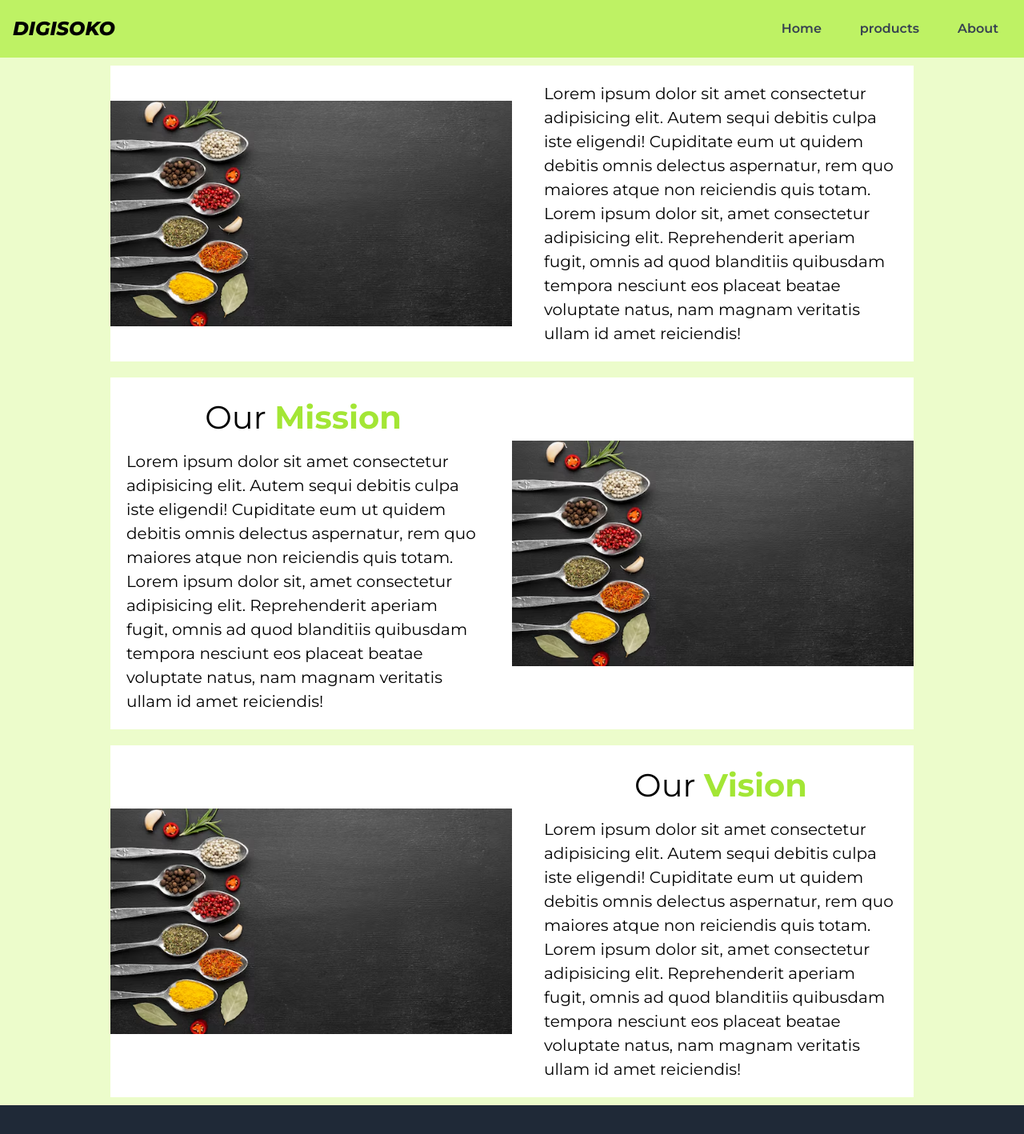
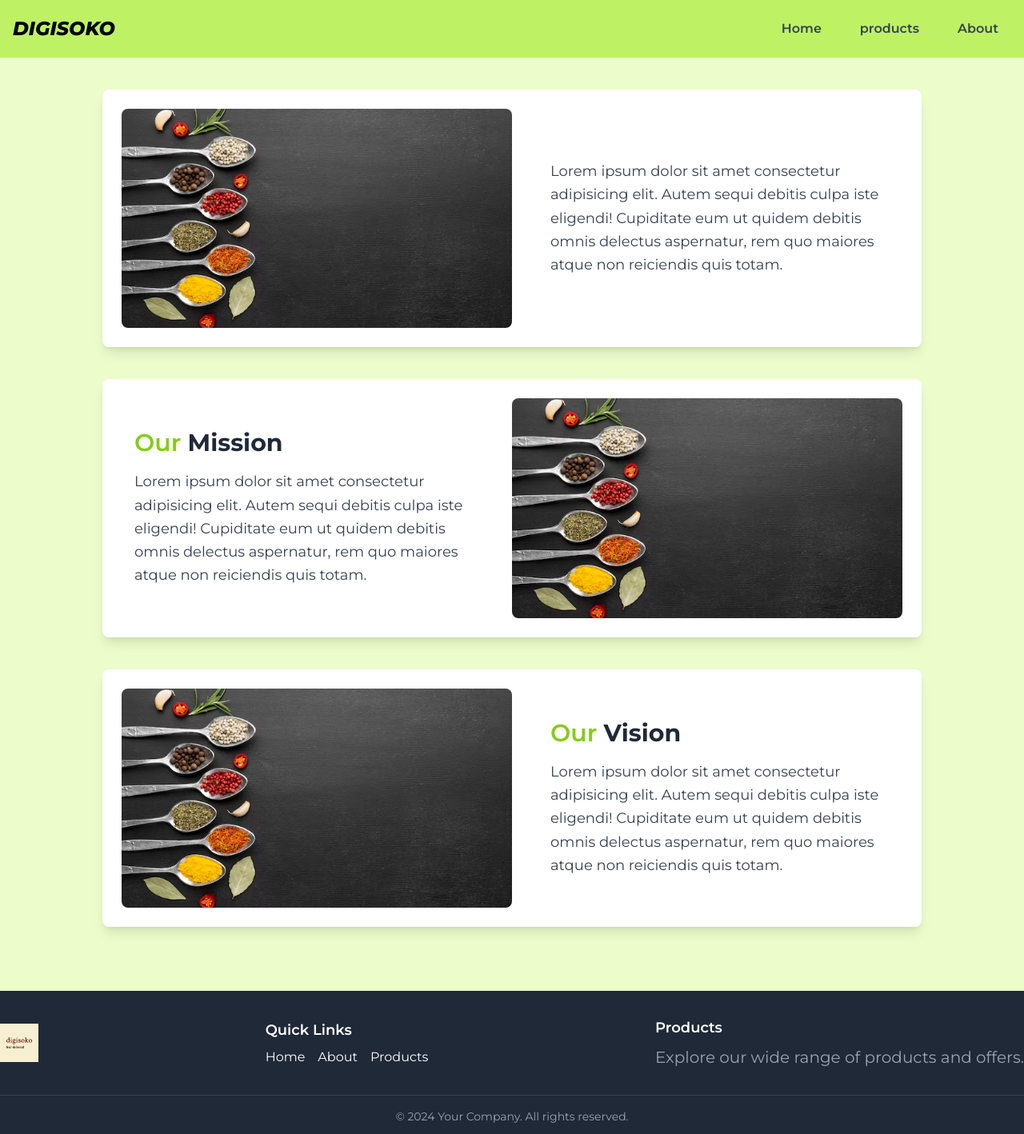
Before and after one commit to GEO-HACK/digisoko-ui, a React (Vite) app: page /about in a window 1280 px wide. Shown: the top 1418 px of the page at 80% size. Built offline with nearby package versions, Linux system fonts and the light colour scheme.

Commit message:
about page

```diff
--- a/src/pages/About.jsx
+++ b/src/pages/About.jsx
@@ -1,51 +1,43 @@
 import React from "react";
 import image from "../assets/images/image3.avif";
 
-export default function () {
+export default function About() {
   return (
-    <div className="about-ctn">
-      <section className="about-section">
-        <img src={image} className="image" />
-        <div className="about-details">
-          <p>
+    <div className="w-full flex flex-col items-center justify-center px-4 lg:px-10 py-10">
+      {/* Section 1 */}
+      <section className="bg-white flex flex-col lg:flex-row justify-center items-center gap-8 p-6 shadow-lg rounded-lg mb-10 w-full max-w-5xl">
+        <img src={image} className="w-full lg:w-1/2 rounded-lg object-cover" alt="About" />
+        <div className="text-center lg:text-left flex flex-col justify-center gap-4 p-4">
+          <p className="text-gray-700 text-lg leading-relaxed">
             Lorem ipsum dolor sit amet consectetur adipisicing elit. Autem sequi
             debitis culpa iste eligendi! Cupiditate eum ut quidem debitis omnis
-            delectus aspernatur, rem quo maiores atque non reiciendis quis
-            totam. Lorem ipsum dolor sit, amet consectetur adipisicing elit.
-            Reprehenderit aperiam fugit, omnis ad quod blanditiis quibusdam
-            tempora nesciunt eos placeat beatae voluptate natus, nam magnam
-            veritatis ullam id amet reiciendis!
+            delectus aspernatur, rem quo maiores atque non reiciendis quis totam.
           </p>
         </div>
       </section>
-      <section className="about-section reverse">
-        <img src={image} className="image" />
-        <div className="about-details">
-            <h2>Our <span>Mission</span></h2>
-          <p>
+
+      {/* Section 2 (Reverse) */}
+      <section className="bg-white flex flex-col lg:flex-row-reverse justify-center items-center gap-8 p-6 shadow-lg rounded-lg mb-10 w-full max-w-5xl">
+        <img src={image} className="w-full lg:w-1/2 rounded-lg object-cover" alt="Our Mission" />
+        <div className="text-center lg:text-left flex flex-col justify-center gap-4 p-4">
+          <h2 className="text-3xl font-semibold text-lime-500">Our <span className="text-gray-800">Mission</span></h2>
+          <p className="text-gray-700 text-lg leading-relaxed">
             Lorem ipsum dolor sit amet consectetur adipisicing elit. Autem sequi
             debitis culpa iste eligendi! Cupiditate eum ut quidem debitis omnis
-            delectus aspernatur, rem quo maiores atque non reiciendis quis
-            totam. Lorem ipsum dolor sit, amet consectetur adipisicing elit.
-            Reprehenderit aperiam fugit, omnis ad quod blanditiis quibusdam
-            tempora nesciunt eos placeat beatae voluptate natus, nam magnam
-            veritatis ullam id amet reiciendis!
+            delectus aspernatur, rem quo maiores atque non reiciendis quis totam.
           </p>
         </div>
       </section>
-      <section className="about-section">
-        <img src={image} className="image" />
-        <div className="about-details">
-        <h2>Our <span>Vision</span></h2>
 
-          <p>
+      {/* Section 3 */}
+      <section className="bg-white flex flex-col lg:flex-row justify-center items-center gap-8 p-6 shadow-lg rounded-lg mb-10 w-full max-w-5xl">
+        <img src={image} className="w-full lg:w-1/2 rounded-lg object-cover" alt="Our Vision" />
+        <div className="text-center lg:text-left flex flex-col justify-center gap-4 p-4">
+          <h2 className="text-3xl font-semibold text-lime-500">Our <span className="text-gray-800">Vision</span></h2>
+          <p className="text-gray-700 text-lg leading-relaxed">
             Lorem ipsum dolor sit amet consectetur adipisicing elit. Autem sequi
             debitis culpa iste eligendi! Cupiditate eum ut quidem debitis omnis
-            delectus aspernatur, rem quo maiores atque non reiciendis quis
-            totam. Lorem ipsum dolor sit, amet consectetur adipisicing elit.
-            Reprehenderit aperiam fugit, omnis ad quod blanditiis quibusdam
-            tempora nesciunt eos placeat beatae voluptate natus, nam magnam
-            veritatis ullam id amet reiciendis!
+            delectus aspernatur, rem quo maiores atque non reiciendis quis totam.
           </p>
         </div>
       </section>
```
